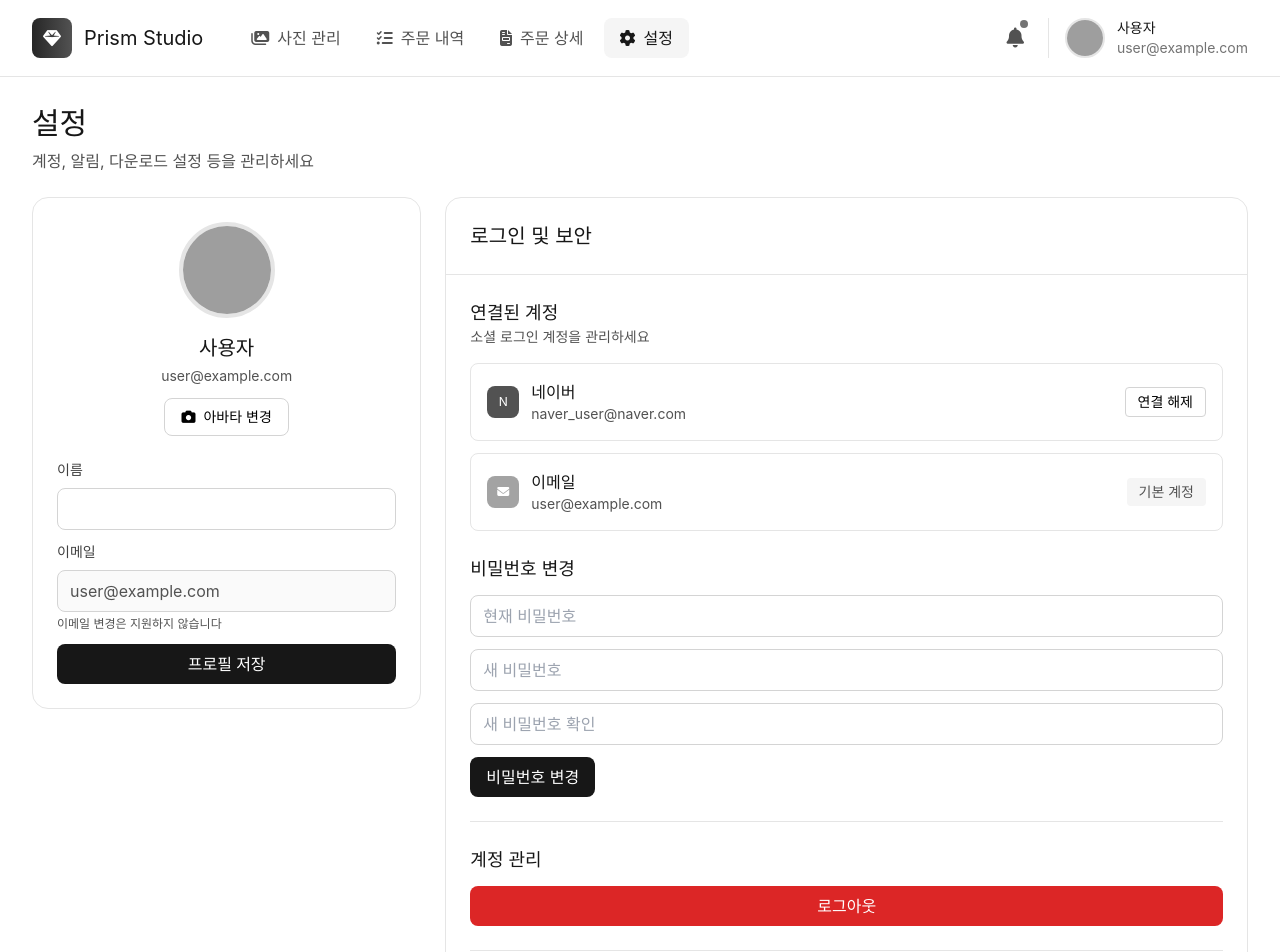
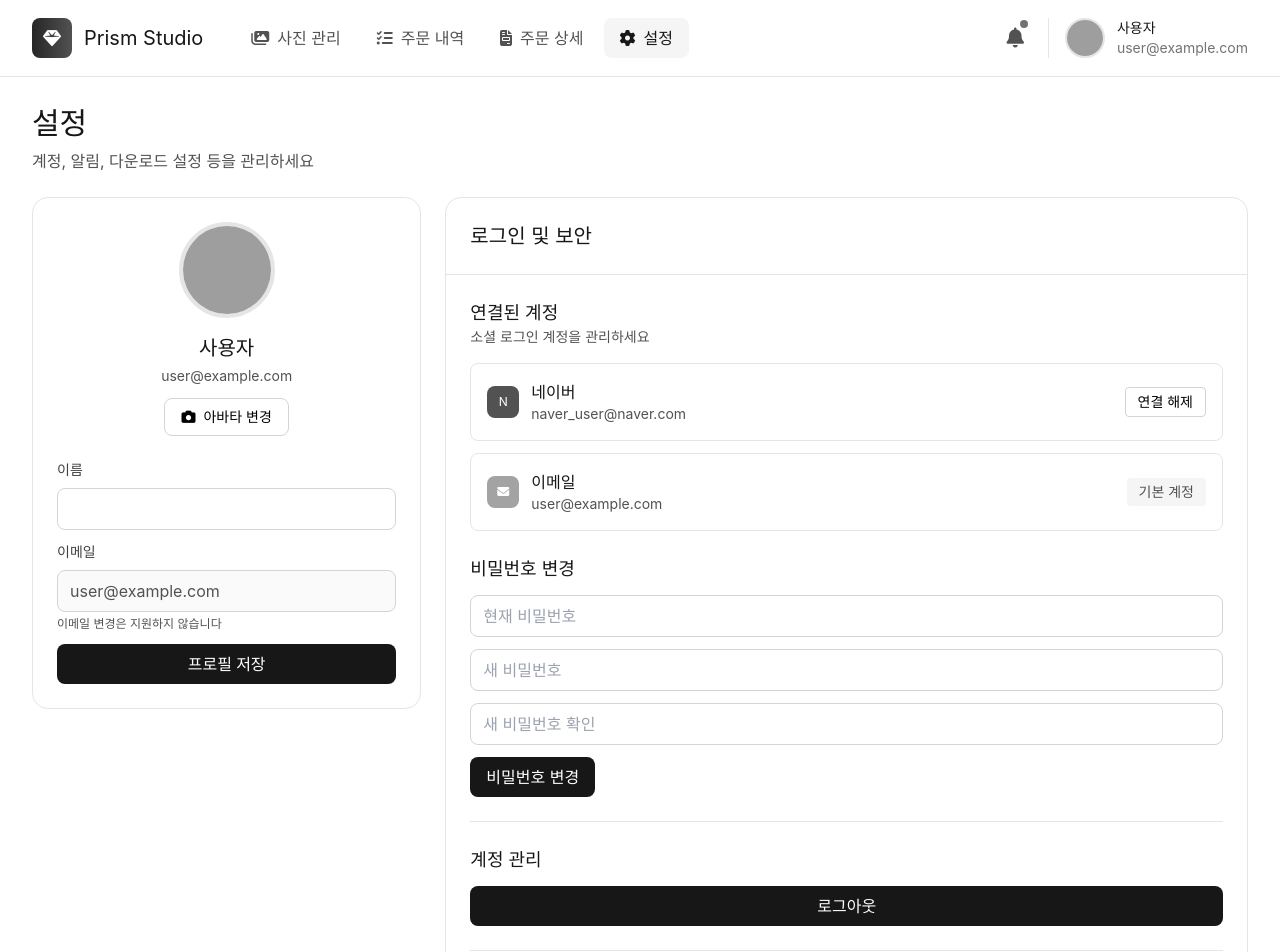
Before and after one commit to DK-PICME/prism-wedding, a React (Vite) app: page /settings in a window 1280 px wide. Shown: the top 952 px of the page. Built offline with nearby package versions, Linux system fonts and the light colour scheme; no server answers; grey boxes are pictures that could not be loaded.

Commit message:
🎨 로그아웃 버튼 색 변경: 빨강 -> 검정

```diff
--- a/src/pages/SettingsPage.jsx
+++ b/src/pages/SettingsPage.jsx
@@ -217,7 +217,7 @@ export const SettingsPage = () => {
                         <button
                           onClick={handleLogout}
                           disabled={isLoggingOut}
-                          className="w-full px-4 py-2 bg-red-600 hover:bg-red-700 text-white rounded-lg transition-colors disabled:bg-red-400 font-medium"
+                          className="w-full px-4 py-2 bg-neutral-900 hover:bg-neutral-800 text-white rounded-lg transition-colors disabled:bg-neutral-400 font-medium"
                         >
                           {isLoggingOut ? '로그아웃 중...' : '로그아웃'}
                         </button>
```
